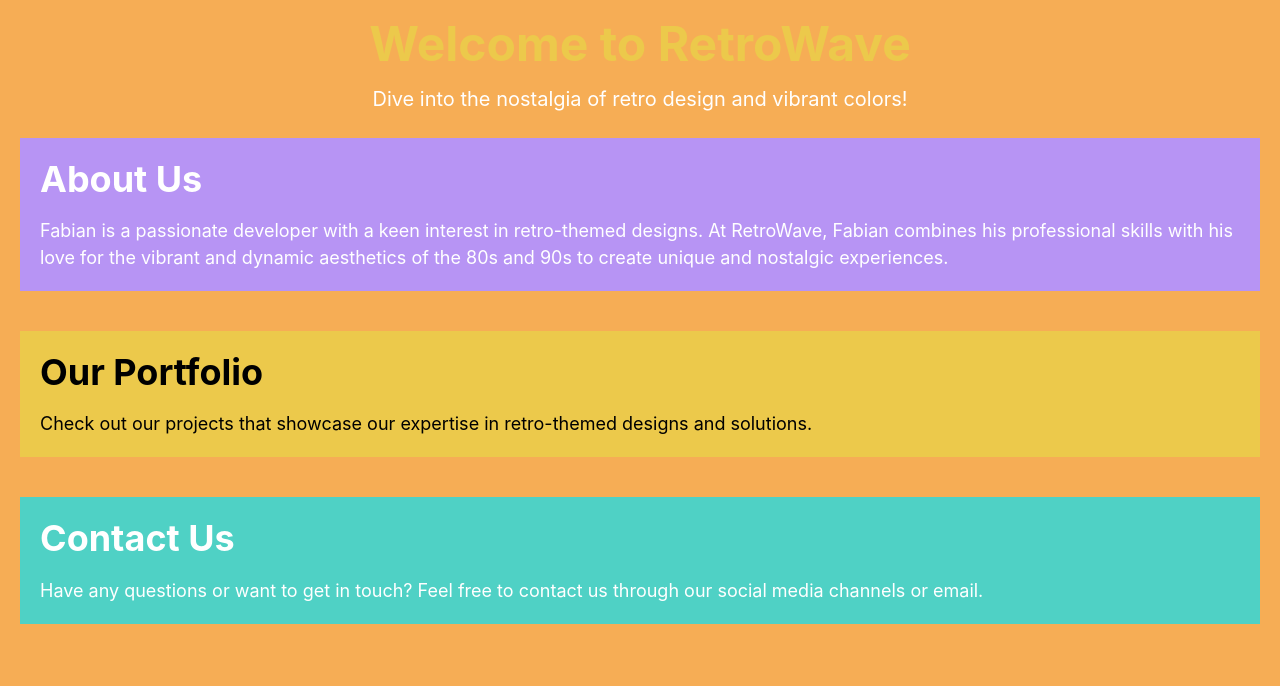
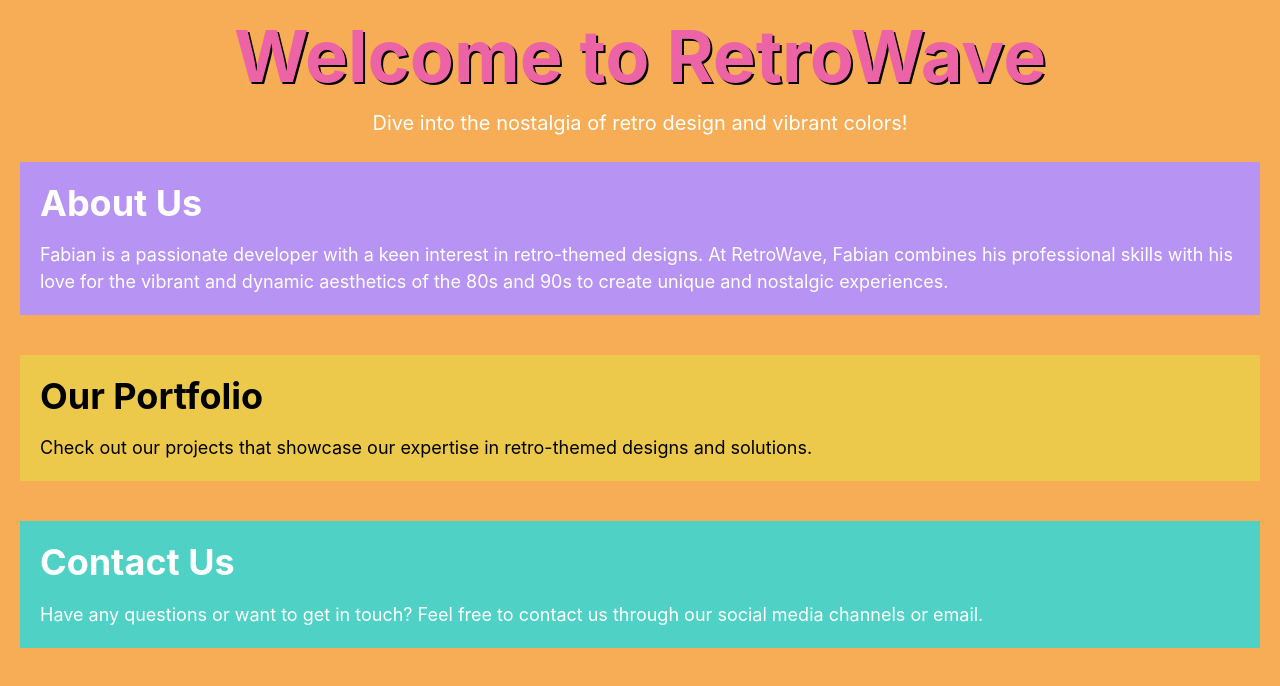
Before and after one commit to GPT-Engineer-App-Dev/personal-website-helper, a React (Vite) app: page / in a window 1280 px wide. Shown: the top 686 px of the page. Built offline with nearby package versions, Linux system fonts and the light colour scheme.

Commit message:
Enhanced readability of the homepage title to fit the retro theme.

```diff
--- a/src/App.jsx
+++ b/src/App.jsx
@@ -5,7 +5,7 @@ const App = () => {
   return (
     <Box bg="orange.300" minH="100vh" p={5}>
       <Flex direction="column" align="center" justify="center">
-        <Heading as="h1" size="2xl" color="yellow.400" mb={4}>Welcome to RetroWave</Heading>
+        <Heading as="h1" size="4xl" color="pink.400" mb={4} textShadow="2px 2px #000000">Welcome to RetroWave</Heading>
         <Text fontSize="xl" color="white" mb={6}>Dive into the nostalgia of retro design and vibrant colors!</Text>
         <VStack spacing={10} align="stretch">
           <Box bg="purple.300" color="white" p={5}>
```
